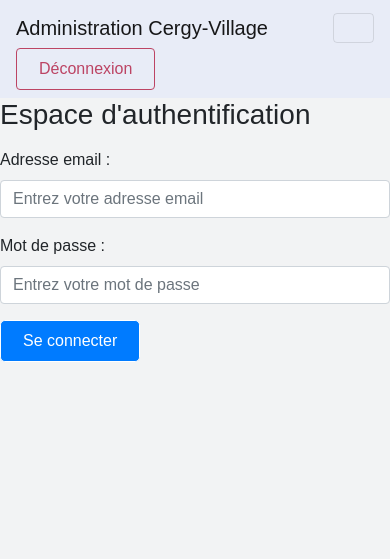
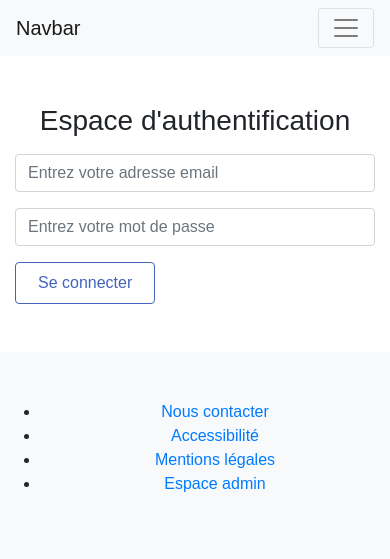
Before and after one commit to marcelnuzzo/townhall, a Symfony app: template templates/security/login.html.twig in a window 390 px wide. Shown: the top 559 px of the page. Run offline with Twig, Linux system fonts and the light colour scheme; the template is opened without the code that fills it, so the values that code supplies are empty; some libraries are stand-ins or nearby versions; some web fonts are replaced.

Commit message:
Responsive

```diff
--- a/assets/styles/app.css
+++ b/assets/styles/app.css
@@ -7,22 +7,12 @@
 
 body {
     font-family: "Heebo", sans-serif;
-    background-color: #F2F3F4;
+    background-color: white;
 }
 
 .primary {
     color: #E8ECF7;
     background-color: #E8ECF7;
-}
-
-.secondary {
-    border-color: #4CAF50;
-    color: green;
-}
-
-.secondary:hover {
-    background-color: #4CAF50;
-    color: white;
 }
 
 .btn {
--- a/templates/admin/base.html.twig
+++ b/templates/admin/base.html.twig
@@ -15,18 +15,12 @@
         <header>
 			<nav class="navbar navbar-expand-lg navbar-light primary">
 				<div class="container-fluid">
+                    <nav class="navbar navbar-light primary">
+                        <button class="navbar-toggler" type="button" data-toggle="collapse" data-target="#navbarExample01" aria-controls="navbarExample01" aria-expanded="false" aria-label="Toggle navigation">
+                        <span class="navbar-toggler-icon"></span>
+                        </button>
+                    </nav>
                     <a class="navbar-brand" href="{{ path('home_admin') }}">Administration Cergy-Village</a>
-                    <button
-                        class="navbar-toggler"
-                        type="button"
-                        data-toggle="collapse"
-                        data-target="#navbarExample01"
-                        aria-controls="navbarExample01"
-                        aria-expanded="false"
-                        aria-label="Toggle navigation"
-                    >
-                        <i class="fas fa-bars"></i>
-                    </button>
                     <div class="collapse navbar-collapse py-2" id="navbarExample01">
                         <ul class="navbar-nav mr-auto mb-2 mb-lg-0">
                             <li class="nav-item">
--- a/templates/article/index.html.twig
+++ b/templates/article/index.html.twig
@@ -3,7 +3,7 @@
 {% block title %}Liste des articles{% endblock %}
 
 {% block body %}
-    <div class="container-fluid">
+    <div class="container-fluid mt-5">
         <div class="text-center">
             <h1>Liste des articles</h1>
         </div>
--- a/templates/base.html.twig
+++ b/templates/base.html.twig
@@ -8,7 +8,7 @@
         <script src="https://cdn.jsdelivr.net/npm/bootstrap@4.5.3/dist/js/bootstrap.bundle.min.js" integrity="sha384-ho+j7jyWK8fNQe+A12Hb8AhRq26LrZ/JpcUGGOn+Y7RsweNrtN/tE3MoK7ZeZDyx" crossorigin="anonymous"></script>
         <!--<link rel="stylesheet" href="path/to/font-awesome/css/font-awesome.min.css">-->
         <link rel="stylesheet" href="https://stackpath.bootstrapcdn.com/font-awesome/4.7.0/css/font-awesome.min.css">
-        <link rel="stylesheet" href="/main.css">
+        <link rel="stylesheet" href="/build/app.css">
         {% block stylesheets %}{% endblock %}
     </head>
     <body>
--- a/templates/partials/header.html.twig
+++ b/templates/partials/header.html.twig
@@ -23,7 +23,7 @@
 		</ul>
 	</div>
 </nav>
-	<ul>
+	{#<ul>
 		<li>
 			<a href="{{ path('user_index') }}">Gestion des utilisateurs</a>
 		</li>
@@ -36,7 +36,7 @@
 		<li>
 			<a href="{{ path('home_admin') }}">Espace admin</a>
 		</li>
-	</ul>
+	</ul>#}
 {% for message in app.flashes('success') %}
 	<div class="alert alert-success">
 		{{ message }}
--- a/templates/security/login.html.twig
+++ b/templates/security/login.html.twig
@@ -1,19 +1,21 @@
-{% extends 'admin/base.html.twig' %}
+{% extends 'base.html.twig' %}
 
 {% block title %}Plateforme sondage Atalan – Espace d'authentification{% endblock %}
 
 {% block body %}
-<form method="post">
+<div class="container">
     {% if error %}
         <div class="alert alert-danger">{{ error.messageKey|trans(error.messageData, 'security') }}</div>
     {% endif %}
+    <div class="text-center mt-5">
         <h1 class="h3 mb-3 font-weight-normal">Espace d'authentification</h1>
+    </div>
+
+    <form method="post">
         <div class="form-group">
-        <label for="inputEmail">Adresse email :</label>
             <input type="email" value="{{ last_username }}" name="email" id="inputEmail" class="form-control" placeholder="Entrez votre adresse email" required>
         </div>
         <div class="form-group">
-        <label for="inputPassword">Mot de passe :</label>
             <input type="password" name="password" id="inputPassword" class="form-control" placeholder="Entrez votre mot de passe" required>
         </div>
 
@@ -21,8 +23,9 @@
             value="{{ csrf_token('authenticate') }}"
         >
 
-    <button class="btn btn-lg btn-primary" type="submit">
+        <button class="btn btn-secondary" type="submit">
             Se connecter
         </button>
     </form>
+</div>
 {% endblock %}
--- a/templates/user/index.html.twig
+++ b/templates/user/index.html.twig
@@ -3,7 +3,7 @@
 {% block title %}Liste des comptes utilisateurs{% endblock %}
 
 {% block body %}
-    <div class="container">
+    <div class="container-fluid mt-5">
         <div class="text-center">
             <h1>Liste des comptes utilisateurs</h1>
         </div>
```
Also changed, not shown: package-lock.json. Lines whose indentation alone changed are shown as unchanged.
